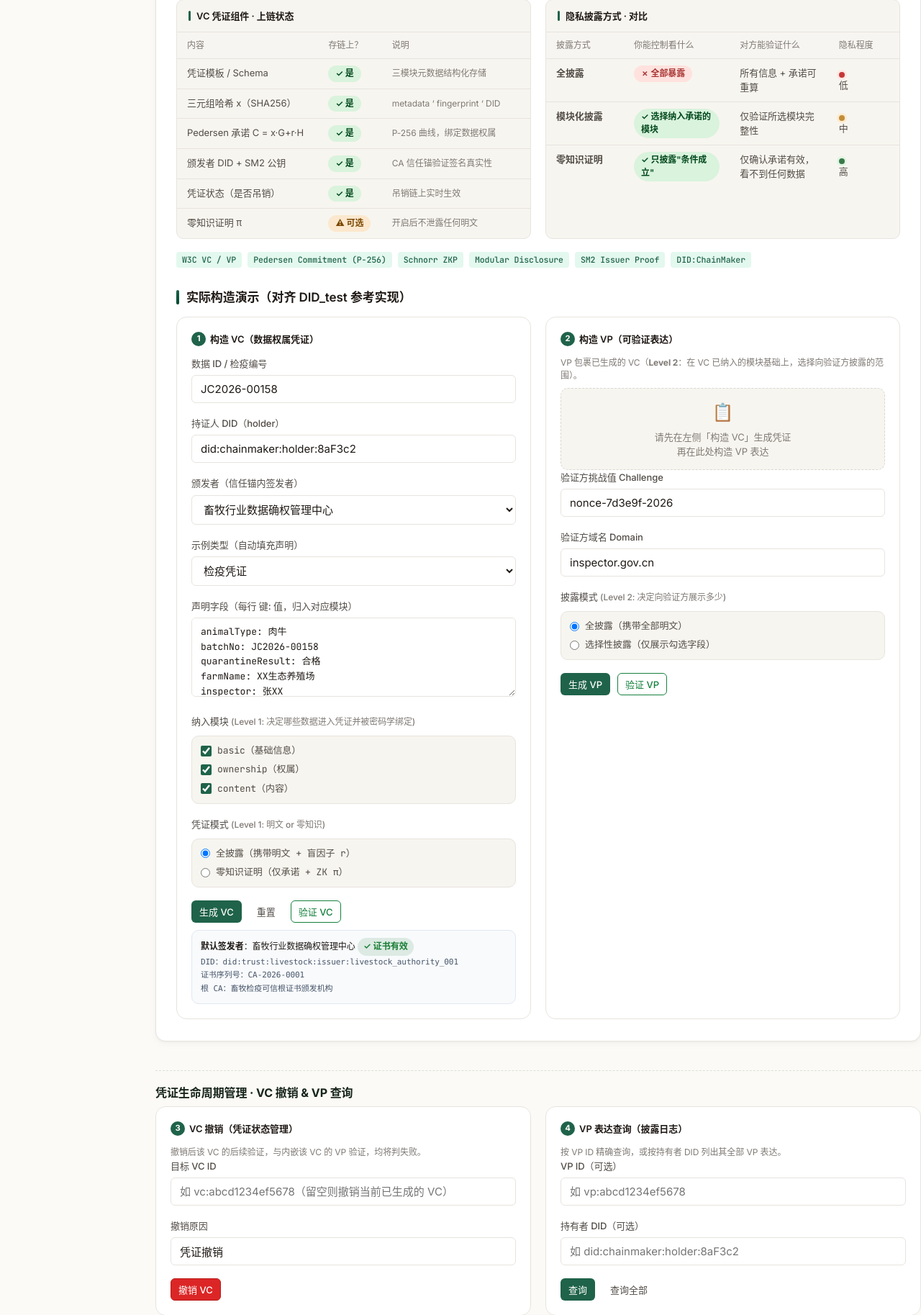
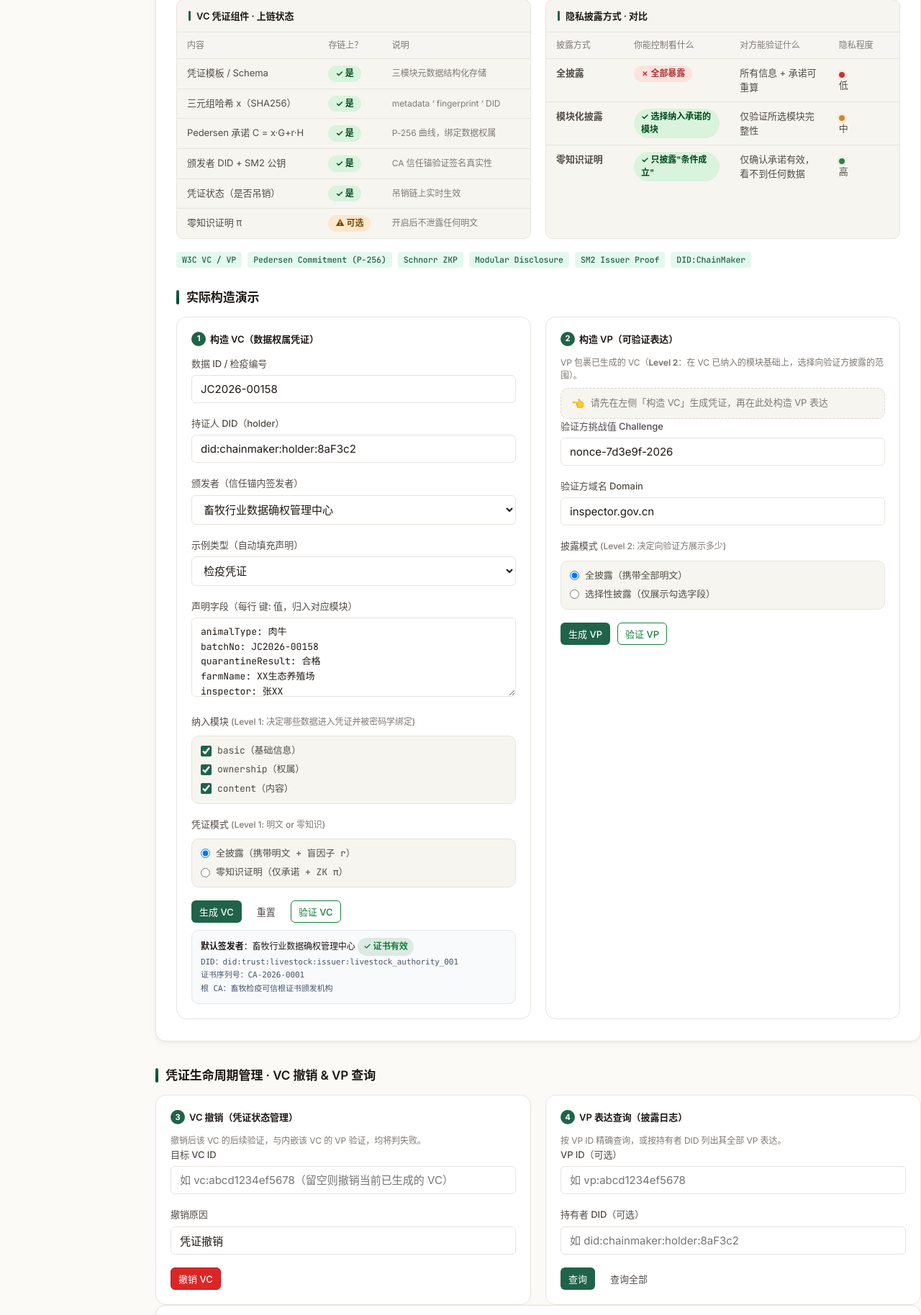
Before and after one commit to lu2295518538-lgtm/trust-verification, a Flask app: page / in a window 1280 px wide. Shown: the part 4188-6015 px from the top of the page at 72% size. Run offline with Flask 3, Linux system fonts and the light colour scheme; data that the repository does not hold is empty.

Commit message:
fix(ui): #144 VC-VP构造区视觉与右侧留白修复(标题统一左侧竖条/去空占位盒/生成后右侧显示VC已就绪)

```diff
--- a/templates/index.html
+++ b/templates/index.html
@@ -589,6 +589,18 @@ body {
   content: ''; position: absolute; left: 0; top: 3px; bottom: 3px; width: 4px;
   border-radius: 4px; background: linear-gradient(180deg, var(--primary), var(--primary-2));
 }
+/* VP 卡片上下文状态：替代原本空旷的等待提示，生成 VC 后填充右侧、避免留白 */
+.vc-vp-status {
+  display: flex; align-items: flex-start; gap: 8px;
+  padding: 10px 14px; border-radius: var(--r); font-size: var(--t-small); line-height: 1.5;
+}
+.vc-vp-status--wait { background: var(--surface-soft); border: 1px dashed var(--line-2); color: var(--ink-3); }
+.vc-vp-status--ready { background: var(--success-soft); border: 1px solid color-mix(in srgb, var(--success) 32%, transparent); color: var(--ink); }
+.vc-vp-status-ico { font-size: 15px; line-height: 1.4; flex-shrink: 0; }
+.vc-vp-status-txt { flex: 1; min-width: 0; }
+.vc-vp-status-txt code { color: var(--primary-2); word-break: break-all; }
+.vc-vp-status-sub { display: block; font-size: var(--t-micro); color: var(--ink-3); margin-top: 2px; }
+.vc-vp-copy { margin-left: 8px; cursor: pointer; color: var(--primary); font-weight: 600; font-size: var(--t-micro); flex-shrink: 0; }
 .vc-demo-grid { display: grid; grid-template-columns: 1fr 1fr; gap: 20px; }
 @media (max-width: 920px) { .vc-demo-grid { grid-template-columns: 1fr; } }
 .vc-demo-card {
@@ -1339,7 +1351,7 @@ body {
     </div>
 
     <!-- 实际构造演示 -->
-    <div class="vc-demo-head">实际构造演示（对齐 DID_test 参考实现）</div>
+    <div class="vc-demo-head">实际构造演示</div>
     <div class="vc-demo-grid">
 
       <!-- VC 构造 -->
@@ -1410,9 +1422,9 @@ inspector: 张XX</textarea>
       <div class="vc-demo-card">
         <h3><span class="badge-num">2</span> 构造 VP（可验证表达）</h3>
         <div class="vc-hint" style="margin-bottom:8px;">VP 包裹已生成的 VC（<b>Level 2</b>：在 VC 已纳入的模块基础上，选择向验证方披露的范围）。</div>
-        <div id="vp-wait-hint" style="padding:14px;background:var(--surface-soft);border-radius:var(--r);border:1px dashed var(--line-2);text-align:center;color:var(--ink-3);font-size:var(--t-small);">
-          <div style="font-size:24px;margin-bottom:6px;">📋</div>
-          请先在左侧「构造 VC」生成凭证<br>再在此处构造 VP 表达
+        <div id="vp-status" class="vc-vp-status vc-vp-status--wait">
+          <span class="vc-vp-status-ico" aria-hidden="true">👈</span>
+          <span class="vc-vp-status-txt">请先在左侧「构造 VC」生成凭证，再在此处构造 VP 表达</span>
         </div>
         <div class="field">
           <label class="field-label" for="vp-challenge">验证方挑战值 Challenge</label>
@@ -1557,7 +1569,15 @@ inspector: 张XX</textarea>
     <style>
       .btn-warn{background:#dc2626;color:#fff;border:1px solid #b91c1c;}
       .btn-warn:hover{background:#b91c1c;}
-      .vc-mgmt-head{margin-top:40px;margin-bottom:6px;font-size:1rem;font-weight:700;color:#16241c;border-top:1px dashed #d8e0d8;padding-top:18px;}
+      .vc-mgmt-head {
+        display: flex; align-items: center; gap: 8px;
+        margin: 34px 0 14px; font-size: var(--t-h2); font-weight: 600; color: var(--ink);
+        padding-left: 14px; position: relative;
+      }
+      .vc-mgmt-head::before {
+        content: ''; position: absolute; left: 0; top: 3px; bottom: 3px; width: 4px;
+        border-radius: 4px; background: linear-gradient(180deg, var(--primary), var(--primary-2));
+      }
       .did-grid{display:grid;grid-template-columns:repeat(auto-fit,minmax(320px,1fr));gap:18px;margin-top:10px;}
       .did-status{display:inline-block;padding:2px 10px;border-radius:999px;font-size:.76rem;font-weight:600;margin-left:6px;}
       .did-status.active{background:rgba(26,127,55,.12);color:#1a7f37;}
@@ -1942,9 +1962,15 @@ async function buildVC() {
     var _vcIdBar = document.getElementById('vc-id-bar');
     var _vcIdVal = document.getElementById('vc-id-val');
     if (_vcIdBar && vc.id) { _vcIdBar.style.display = 'block'; _vcIdVal.textContent = vc.id; }
-    /* 隐藏 VP 等待提示 */
-    var _vpWait = document.getElementById('vp-wait-hint');
-    if (_vpWait) _vpWait.style.display = 'none';
+    /* VP 卡片状态：VC 已就绪（填充右侧，避免留白） */
+    var _vpStatus = document.getElementById('vp-status');
+    if (_vpStatus && vc.id) {
+      _vpStatus.className = 'vc-vp-status vc-vp-status--ready';
+      _vpStatus.innerHTML = '<span class="vc-vp-status-ico" aria-hidden="true">✅</span>'
+        + '<span class="vc-vp-status-txt">VC 已就绪 · <code class="mono">' + esc(vc.id) + '</code>'
+        + '<span class="vc-vp-status-sub">现在可在此构造 VP 表达</span></span>'
+        + '<span class="vc-vp-copy" onclick="copyVCId()">复制 VC ID</span>';
+    }
     _renderVpClaims(vc);
     const box = document.getElementById('vc-output');
     box.style.display = 'block'; box.innerHTML = syntaxHL(vc);
@@ -2053,7 +2079,12 @@ function resetVCForm() {
   document.getElementById('vp-output').style.display = 'none';
   document.getElementById('vp-verify-output').style.display = 'none';
   var _vpb = document.getElementById('vp-id-bar'); if(_vpb) _vpb.style.display='none';
-  var _vw = document.getElementById('vp-wait-hint'); if(_vw) _vw.style.display='block';
+  var _vs = document.getElementById('vp-status');
+  if (_vs) {
+    _vs.className = 'vc-vp-status vc-vp-status--wait';
+    _vs.innerHTML = '<span class="vc-vp-status-ico" aria-hidden="true">👈</span>'
+      + '<span class="vc-vp-status-txt">请先在左侧「构造 VC」生成凭证，再在此处构造 VP 表达</span>';
+  }
   currentVC = null; currentVP = null;
 }
 
```
